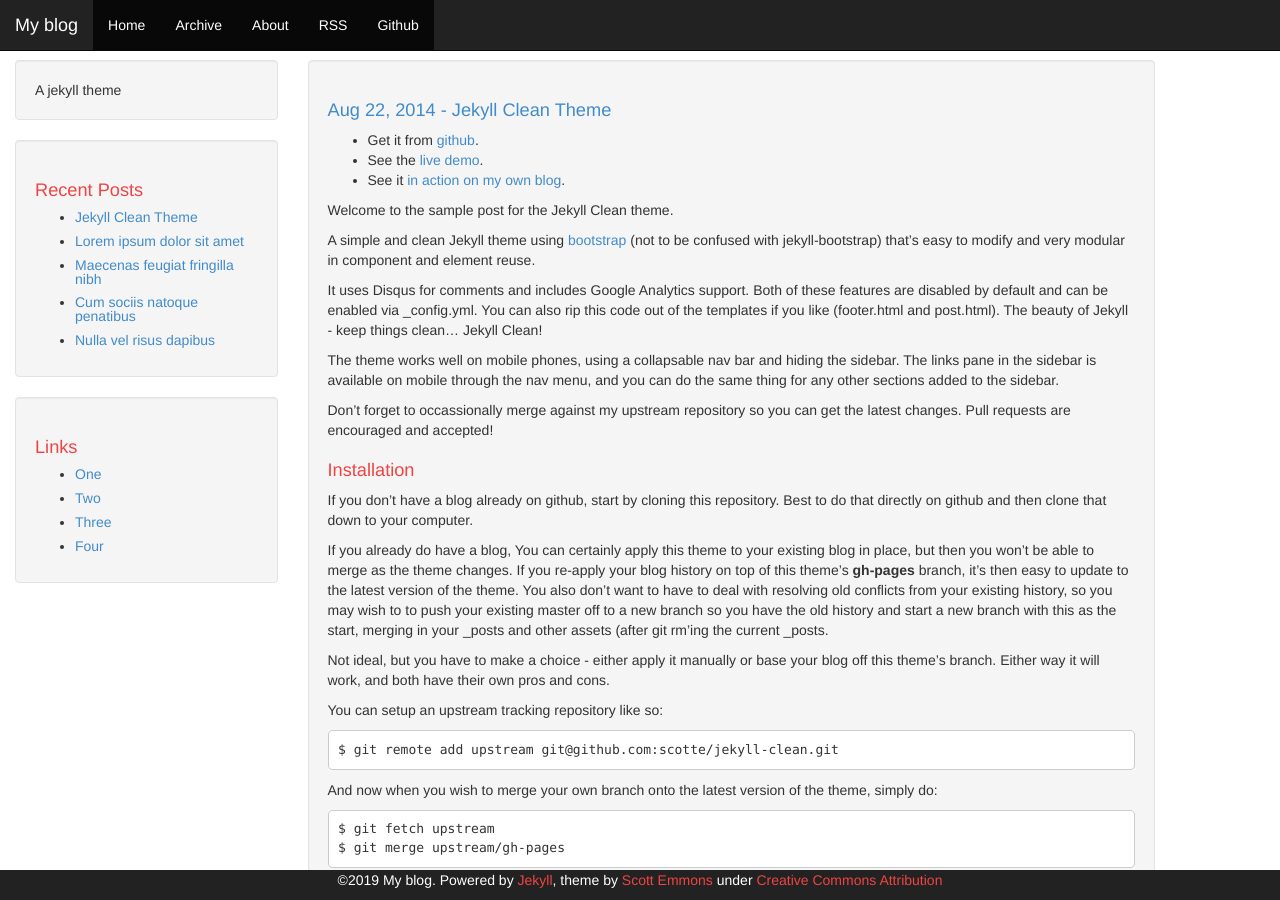
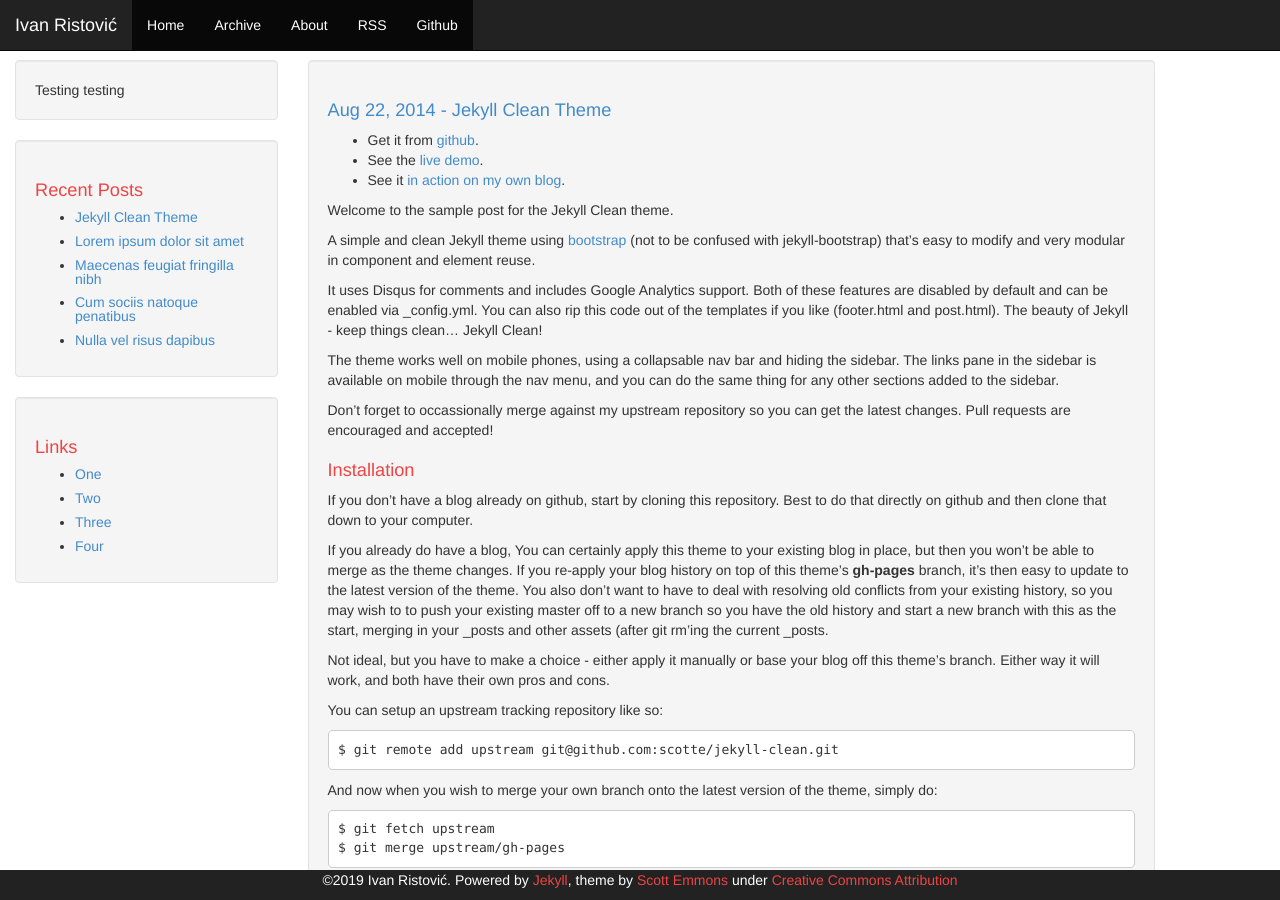
Before and after one commit to ivan-ristovic/ivan-ristovic.github.io, a Jekyll site: the page built from index.html, in a window 1280 px wide and 900 px high. Built offline with Jekyll 4.4.1, drawn with Linux system fonts in a browser that asks for light colours; the list of posts is cut into pages by our own code.

Commit message:
Set config

```diff
--- a/_config.yml
+++ b/_config.yml
@@ -1,19 +1,19 @@
 # Jekyll configuration
 
-name: My blog
-description: A jekyll theme
+name: Ivan Ristović
+description: Testing testing
 
 # url is currently only used only for the RSS feed in feed.xml
-url: https://scotte.github.io/jekyll-clean
+url: https://ivan-ristovic.github.io/
 
 # baseurl will often be '', but for a project page on gh-pages, it needs to
 # be the project name.
 # *** IMPORTANT: If your local "jekyll serve" throws errors change this to '' or
 #     run it like so: jekyll serve --baseurl=''
-baseurl: /jekyll-clean
+baseurl: ''
 
 # These can be '' to hide the Github or Gitlab nav buttons
-github: 'scotte/jekyll-clean'
+github: 'ivan-ristovic/'
 gitlab: ''
 
 # Set this to your UA-# value, or '' to disable the block completely
@@ -22,7 +22,7 @@ gaaccount: ''
 # The 'comments' setting enables comments. You'll need to select either
 # disqus or isso below to choose a comment system. Individual posts can
 # override 'comments' to disable on a post-by-post basis.
-comments: true
+comments: false
 
 # Set this to your public isso URL to enable comments via isso. Set to '' to disable isso.
 isso: ''
```
